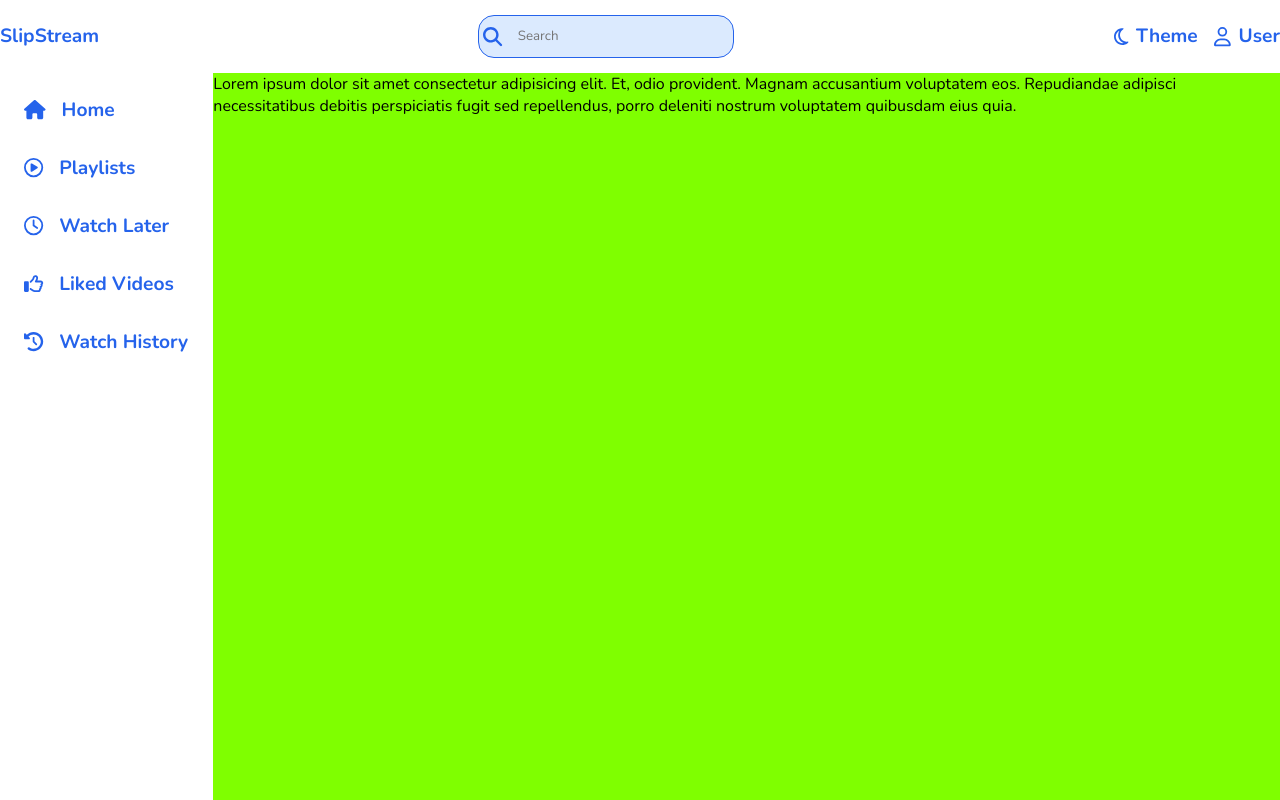
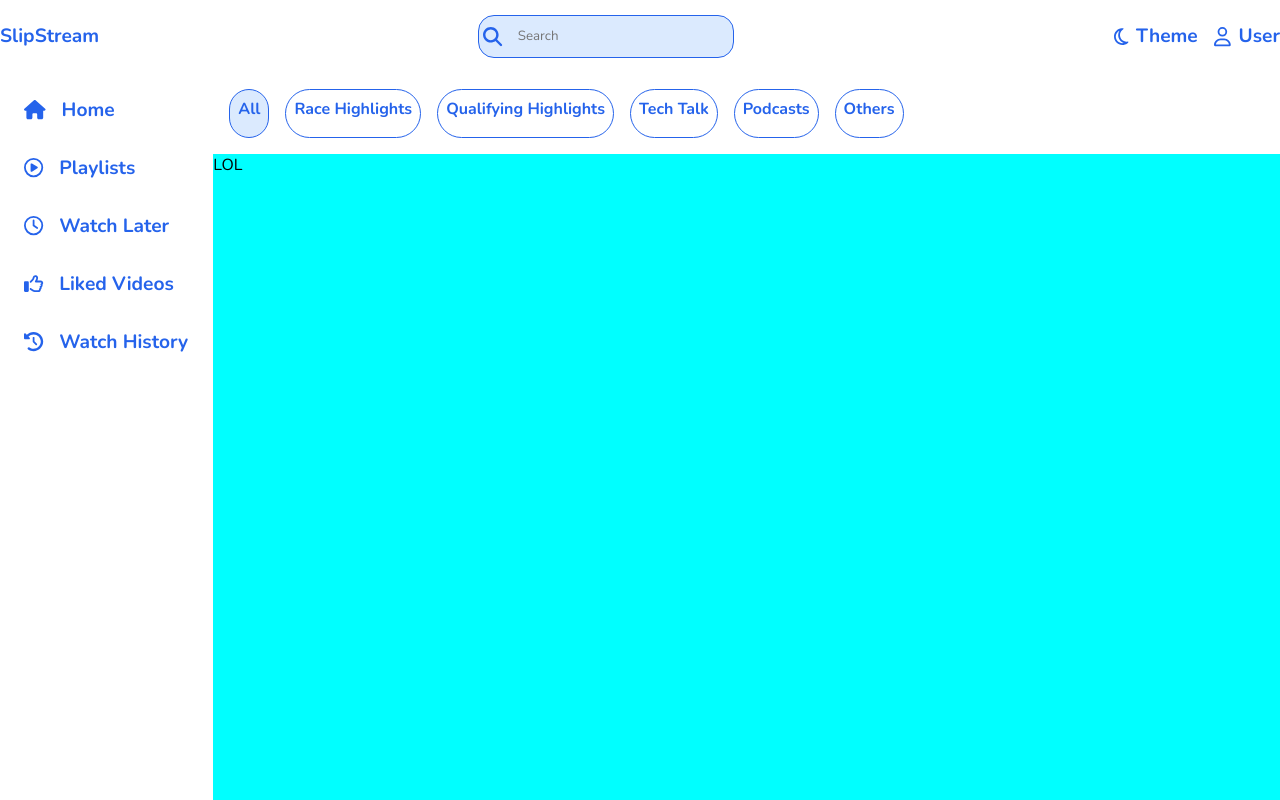
Before and after one commit to NtshVrm/slipstream-video-library, a React (Create React App) app: page / in a window 1280 px wide. Built offline with nearby package versions, Linux system fonts and the light colour scheme; what miragejs would draw is missing.

Commit message:
feat : filter bar and grid setup

```diff
--- a/src/pages/ListingPage/ListingPage.jsx
+++ b/src/pages/ListingPage/ListingPage.jsx
@@ -9,6 +9,7 @@ import {
   faBars,
   faHistory,
   faHome,
+  faL,
   faSearch,
 } from "@fortawesome/free-solid-svg-icons";
 import { FontAwesomeIcon } from "@fortawesome/react-fontawesome";
@@ -22,6 +23,15 @@ export default function ListingPage() {
     { name: "Watch Later", icon: faClock },
     { name: "Liked Videos", icon: faThumbsUp },
     { name: "Watch History", icon: faHistory },
+  ];
+
+  const filters = [
+    { id: 0, name: "All", active: true },
+    { id: 1, name: "Race Highlights", active: false },
+    { id: 2, name: "Qualifying Highlights", active: false },
+    { id: 3, name: "Tech Talk", active: false },
+    { id: 4, name: "Podcasts", active: false },
+    { id: 5, name: "Others", active: false },
   ];
 
   const [sidebarDisplay, setSidebarDisplay] = useState(true);
@@ -69,10 +79,16 @@ export default function ListingPage() {
         </div>
 
         <div className="listing-container">
-          Lorem ipsum dolor sit amet consectetur adipisicing elit. Et, odio
-          provident. Magnam accusantium voluptatem eos. Repudiandae adipisci
-          necessitatibus debitis perspiciatis fugit sed repellendus, porro
-          deleniti nostrum voluptatem quibusdam eius quia.
+          <div className="filter-container">
+            {filters.map((item) => {
+              return (
+                <div className={`filter-item ${item.active ? "active" : ""}`}>
+                  {item.name}
+                </div>
+              );
+            })}
+          </div>
+          <div className="video-listing">LOL</div>
         </div>
       </main>
     </div>
--- a/src/pages/ListingPage/listing-page.css
+++ b/src/pages/ListingPage/listing-page.css
@@ -100,7 +100,41 @@
 
 .listing-container {
   grid-area: listing;
-  background-color: chartreuse;
+  display: grid;
+  grid-template-rows: 0.5fr 4fr;
+  grid-template-areas:
+    "filter"
+    "video";
+}
+
+.filter-container {
+  grid-area: filter;
+  display: flex;
+  flex-flow: wrap;
+  gap: 1rem;
+  /* background-color: aqua; */
+  padding: 1rem;
+}
+
+.filter-item {
+  padding: 0.5rem;
+  border-radius: 2rem;
+  border: 1px solid var(--primary);
+  color: var(--primary);
+  font-weight: bold;
+}
+
+.filter-item:hover {
+  background-color: var(--primary-hover);
+  cursor: pointer;
+}
+
+.active {
+  background-color: var(--primary-hover);
+}
+
+.video-listing {
+  background-color: aqua;
 }
 
 @media screen and (max-width: 768px) {
```
